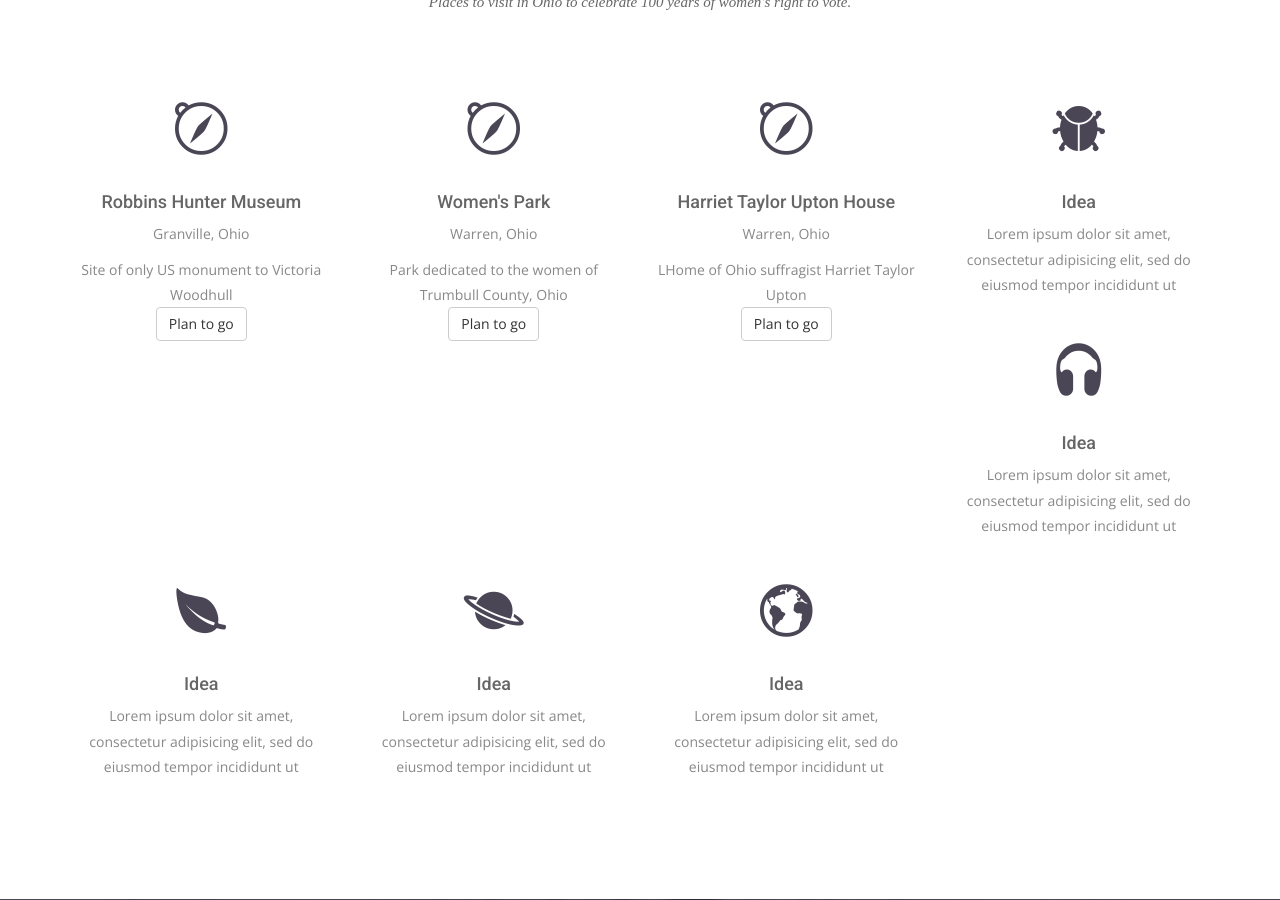
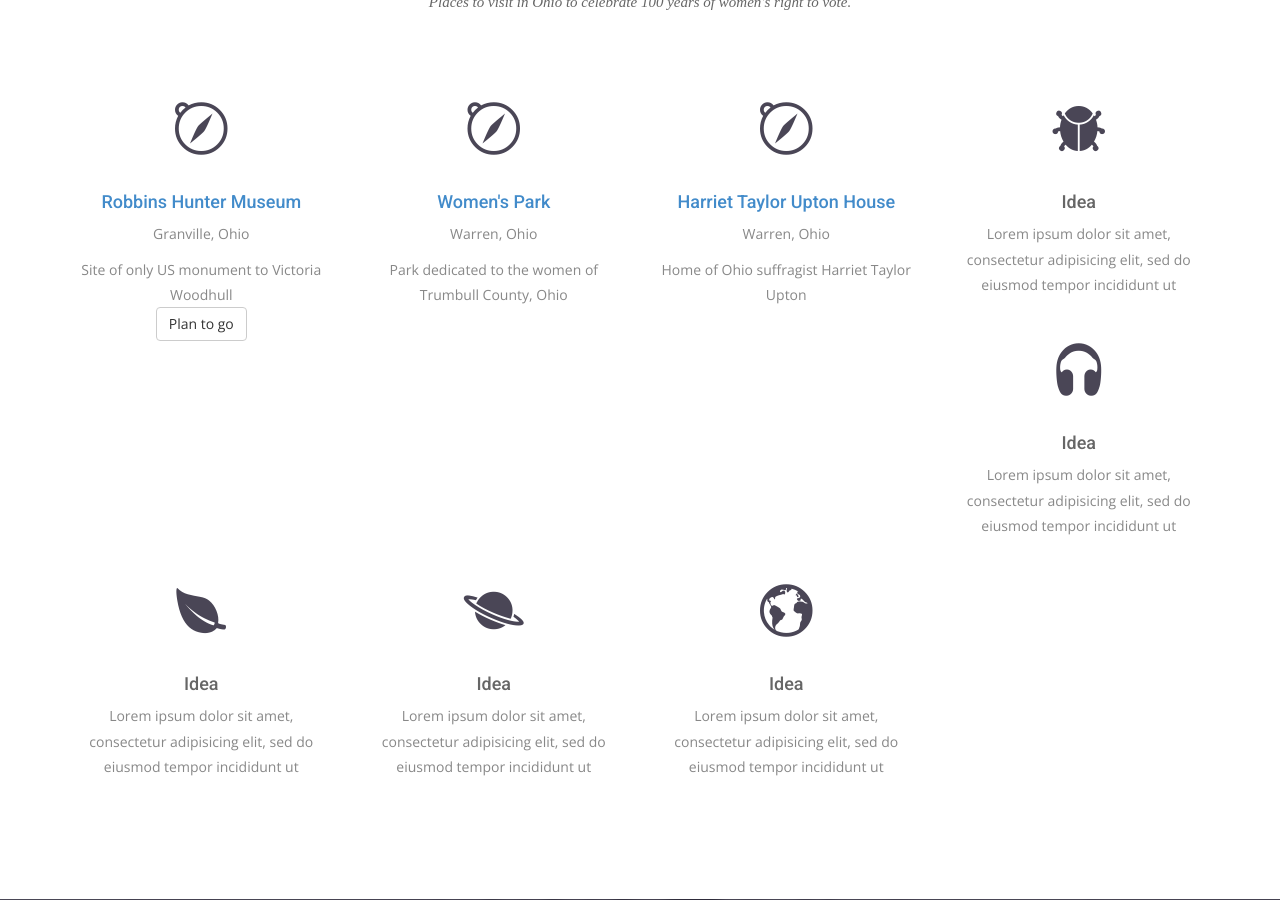
Before and after one commit to OhioSuffrageCentennial/ohiosuffragecentennial, a Jekyll site: the page built from index.html, in a window 1280 px wide and 900 px high, scrolled down 2926 px. Built offline with Jekyll 4.4.1, drawn with Linux system fonts in a browser that asks for light colours; nearby versions of some CDN libraries; some web fonts are replaced.

Commit message:
remove buttons on ohio trip ideas

```diff
--- a/index.html
+++ b/index.html
@@ -77,7 +77,7 @@ permalink: /
       <div class="col-sm-6 col-md-3">
         <div class="service-item">
           <i class="ion-compass"></i>
-          <h4>Robbins Hunter Museum</h4>
+          <h4><a href="http://www.robbinshunter.org" target="_blank"> Robbins Hunter Museum</a></h4>
           <p>Granville, Ohio </p>
           <p>Site of only US monument to Victoria Woodhull </p>
           <a class="btn btn-default btn-call-to-action" href="http://www.robbinshunter.org" target="_blank">Plan to go</a>
@@ -86,19 +86,17 @@ permalink: /
       <div class="col-sm-6 col-md-3">
         <div class="service-item">
           <i class="ion-compass"></i>
-          <h4>Women's Park</h4>
+          <h4><a href="http://www.uptonhouse.org/Park.html" target="_blank">Women's Park</h4>
           <p>Warren, Ohio </p>
           <p>Park dedicated to the women of Trumbull County, Ohio </p>
-          <a class="btn btn-default btn-call-to-action" href="http://www.uptonhouse.org/Park.html" target="_blank">Plan to go</a>
         </div>
       </div>
       <div class="col-sm-6 col-md-3">
         <div class="service-item">
           <i class="ion-compass"></i>
-          <h4>Harriet Taylor Upton House</h4>
+          <h4><a href="http://www.uptonhouse.org/" target="_blank">Harriet Taylor Upton House</h4>
           <p>Warren, Ohio </p>
-          <p>LHome of Ohio suffragist Harriet Taylor Upton </p>
-          <a class="btn btn-default btn-call-to-action" href="http://www.uptonhouse.org/" target="_blank">Plan to go</a>
+          <p>Home of Ohio suffragist Harriet Taylor Upton </p>
         </div>
       </div>
       <div class="col-sm-6 col-md-3">
```
